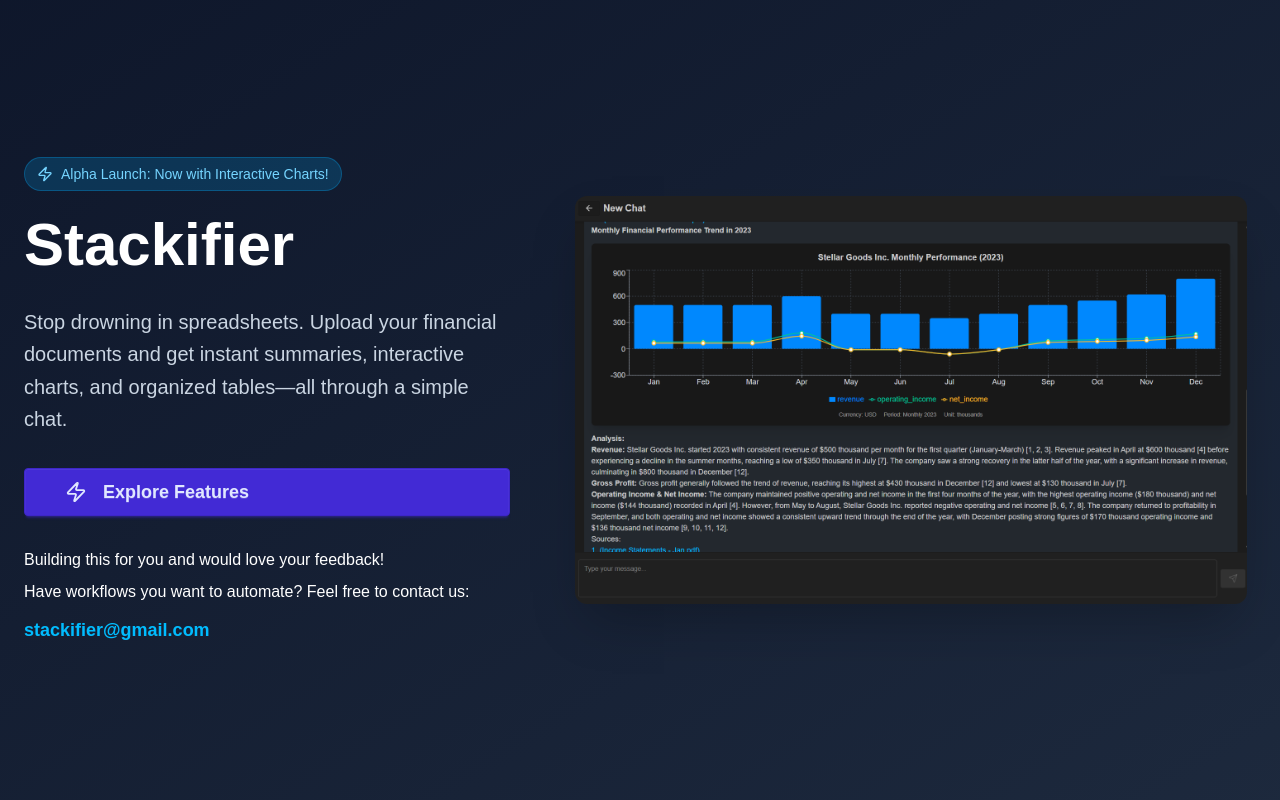
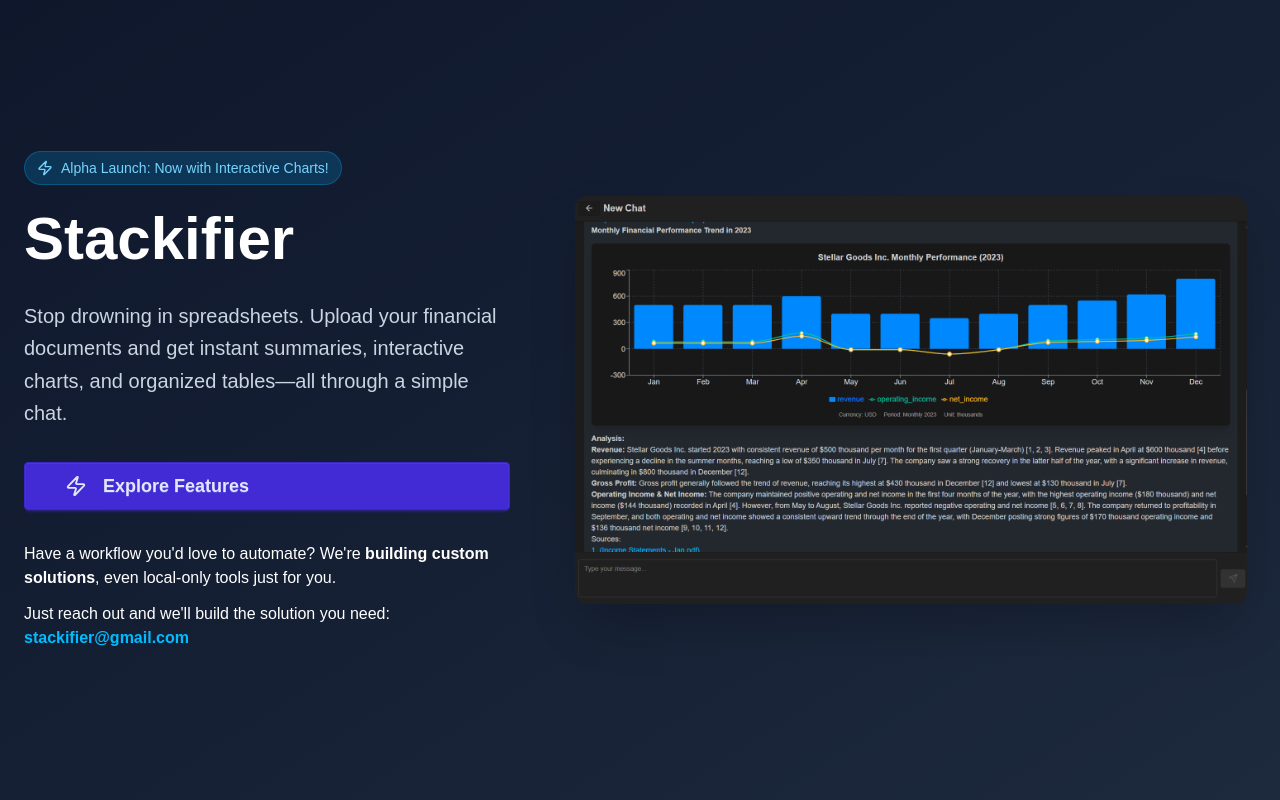
Before and after one commit to BryanTheLai/StackRAG-Frontend, a React (Vite) app: page / in a window 1280 px wide. Shown: the top 800 px of the page. Built offline with nearby package versions, Linux system fonts and the light colour scheme; no server answers.

Commit message:
Update Home.tsx

```diff
--- a/src/pages/Home.tsx
+++ b/src/pages/Home.tsx
@@ -33,18 +33,21 @@
             </Link>
             {/* Updated Contact Section */}
             <div className="mt-8 lg:text-left text-center text-base">
-              <p className="mb-2">
-                Building this for you and would love your feedback!
+              <p className="mb-3">
+                Have a workflow you'd love
+                to automate? We're
+                <span className="font-semibold"> building custom solutions</span>, even
+                local-only tools just for you.
               </p>
-              <p className="mb-3">
-                Have workflows you want to automate? Feel free to contact us:
-              </p>
+
+              Just reach out and we'll build the solution you need:
+              <span> </span>
               <a
                 href="https://mail.google.com/mail/?view=cm&fs=1&to=stackifier@gmail.com
 "
                 target="_blank"
                 rel="noopener noreferrer"
-                className="font-semibold text-sky-400 hover:text-sky-300 text-lg block lg:inline-block"
+                className="font-semibold text-sky-400 hover:text-sky-300 block lg:inline-block"
               >
                 stackifier@gmail.com
               </a>
```
